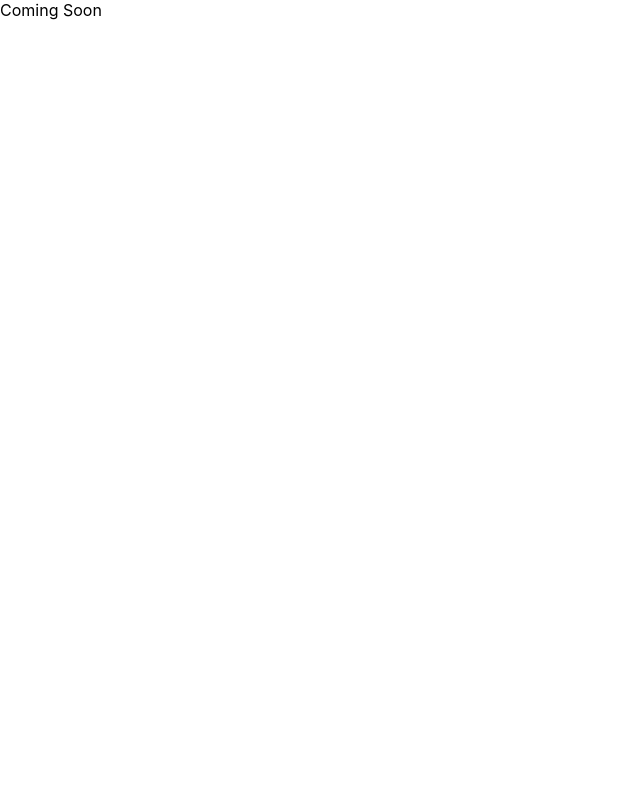
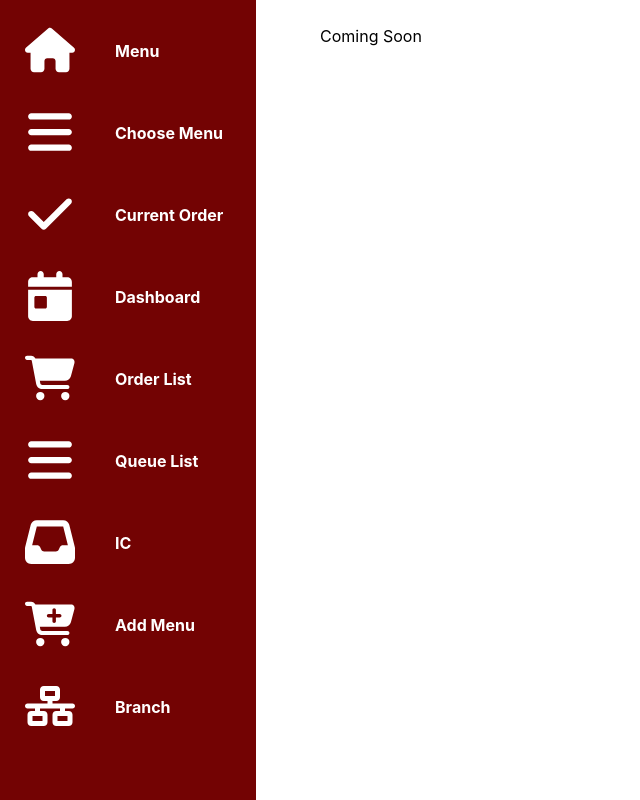
Before and after one commit to ITPATJIDR/Point-of-Sale-FrontEnd, a Next.js app: page /comingSoon in a window 1280 px wide. Shown: the whole page, without its empty margins (0-640 px from the left). Built offline with nearby package versions, Linux system fonts and the light colour scheme.

Commit message:
final orderlist and add coming soon page

```diff
--- a/Components/Parent.js
+++ b/Components/Parent.js
@@ -14,19 +14,19 @@ const Sidebar = ({children}) =>{
 						<p>Menu</p>
 					</div>
 				</Link>
-				<Link href="/">
+				<Link href="/comingSoon">
 					<div className="Sidebar-Link">
 						<FontAwesomeIcon icon={faBars} style={{width:50,height:50}} color="white" />
 						<p>Choose Menu</p>
 					</div>
 				</Link>
-				<Link href="/">
+				<Link href="/comingSoon">
 					<div className="Sidebar-Link">
 						<FontAwesomeIcon icon={faCheck} style={{width:50,height:50}} color="white" />
 						<p>Current Order</p>
 					</div>
 				</Link>
-				<Link href="/">
+				<Link href="/comingSoon">
 					<div className="Sidebar-Link">
 						<FontAwesomeIcon icon={faCalendarDay} style={{width:50,height:50}} color="white" />
 						<p>Dashboard</p>
@@ -38,25 +38,25 @@ const Sidebar = ({children}) =>{
 						<p>Order List</p>
 					</div>
 				</Link>
-				<Link href="/">
+				<Link href="/comingSoon">
 					<div className="Sidebar-Link">
 						<FontAwesomeIcon icon={faBars} style={{width:50,height:50}} color="white" />
 						<p>Queue List</p>
 					</div>
 				</Link>
-				<Link href="/">
+				<Link href="/comingSoon">
 					<div className="Sidebar-Link">
 						<FontAwesomeIcon icon={faInbox} style={{width:50,height:50}} color="white" />
 						<p>IC</p>
 					</div>
 				</Link>
-				<Link href="/">
+				<Link href="/comingSoon">
 					<div className="Sidebar-Link">
 						<FontAwesomeIcon icon={faCartPlus} style={{width:50,height:50}} color="white" />
 						<p>Add Menu</p>
 					</div>
 				</Link>
-				<Link href="/">
+				<Link href="/comingSoon">
 					<div className="Sidebar-Link">
 						<FontAwesomeIcon icon={faNetworkWired} style={{width:50,height:50}} color="white" />
 						<p>Branch</p>
--- a/pages/comingSoon.js
+++ b/pages/comingSoon.js
@@ -1,9 +1,12 @@
 import React from 'react';
+import Sidebar from '../Components/Parent'
 
 
 const ComingSoon = () =>{
 	return (
-		<div>Coming Soon</div>
+		<Sidebar>
+			<div>Coming Soon</div>
+		</Sidebar>
 	)
 }
 
```
Also changed, not shown: pages/orderLists.js (+19 -3 lines).
